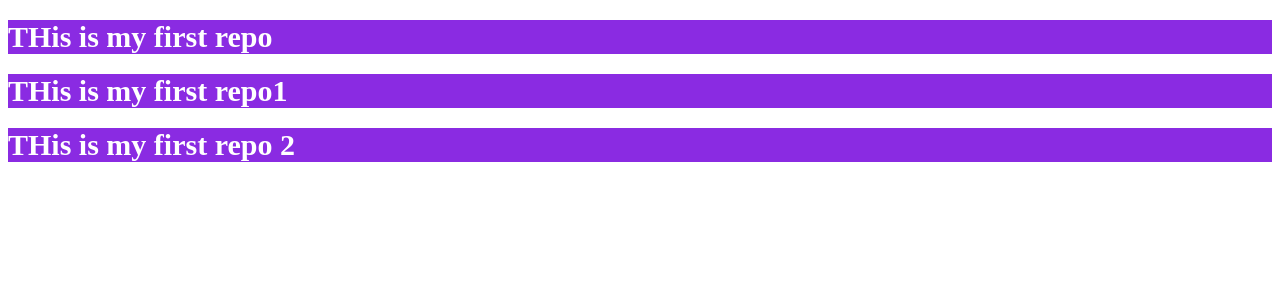
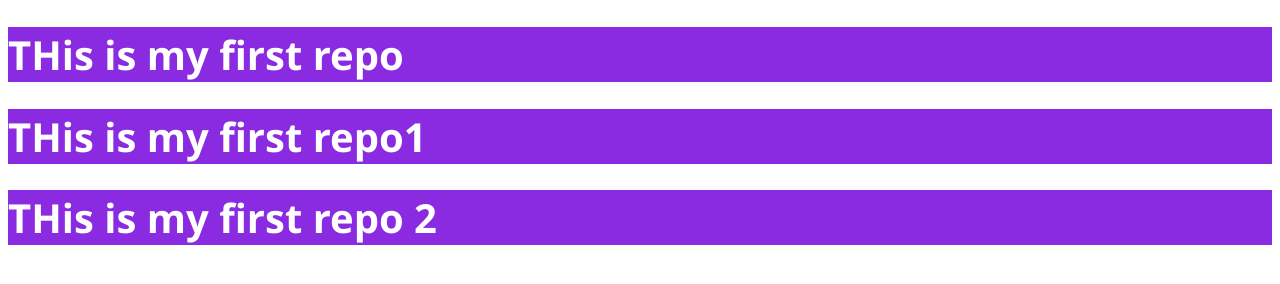
Before and after one commit to didarulislam01/my-first-repo, a plain HTML site: page index.htm in a window 1280 px wide. Drawn offline with Linux system fonts and the light colour scheme.

Commit message:
now this

```diff
--- a/style.css
+++ b/style.css
@@ -1,5 +1,6 @@
 h1{
     background-color: blueviolet;
-    font-size: 30px;
+    font-size: 40px;
     color: white;
+    font-family: 'Segoe UI', Tahoma, Geneva, Verdana, sans-serif;
 }
```
